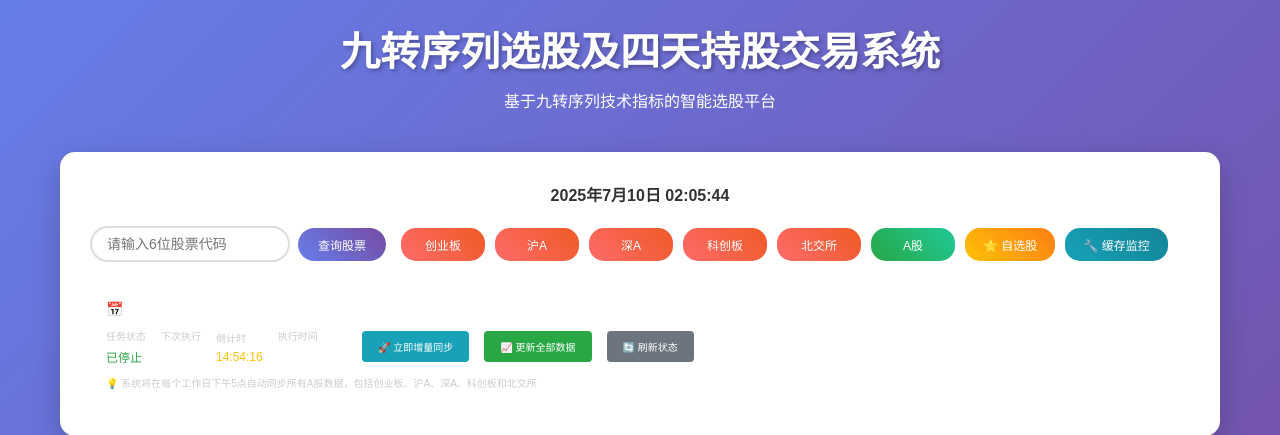
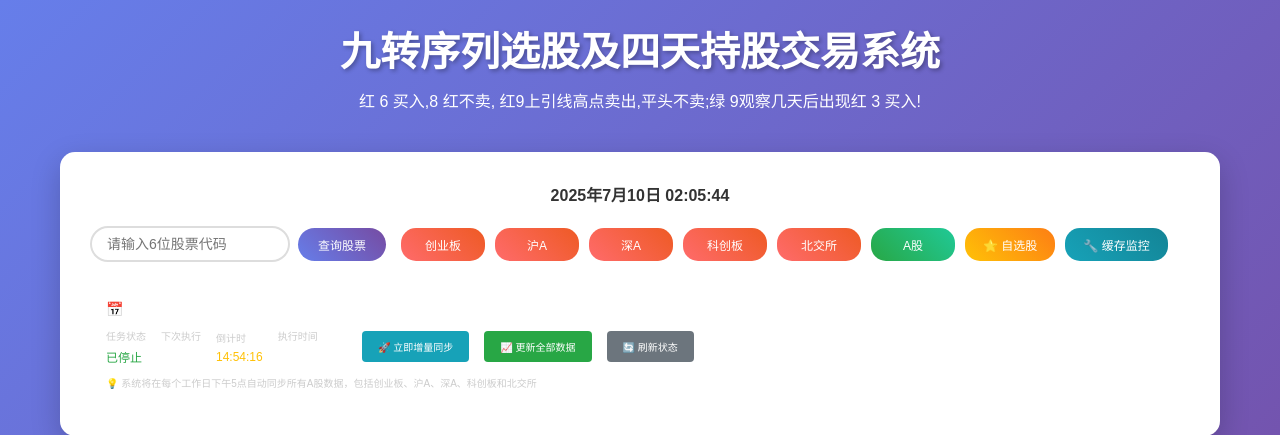
Before and after one commit to wuxiancai/td_stock_web, a Flask app: page / in a window 1280 px wide. Shown: the top 435 px of the page. Run offline with Flask 3, Linux system fonts and the light colour scheme.

Commit message:
修改标题

```diff
--- a/templates/index.html
+++ b/templates/index.html
@@ -322,7 +322,7 @@
     <div class="container">
         <div class="header">
             <h1>九转序列选股及四天持股交易系统</h1>
-            <p>基于九转序列技术指标的智能选股平台</p>
+            <p>红 6 买入,8 红不卖, 红9上引线高点卖出,平头不卖;绿 9观察几天后出现红 3 买入!</p>
         </div>
 
         <div class="search-section">
```
Also changed, not shown: README.md.
